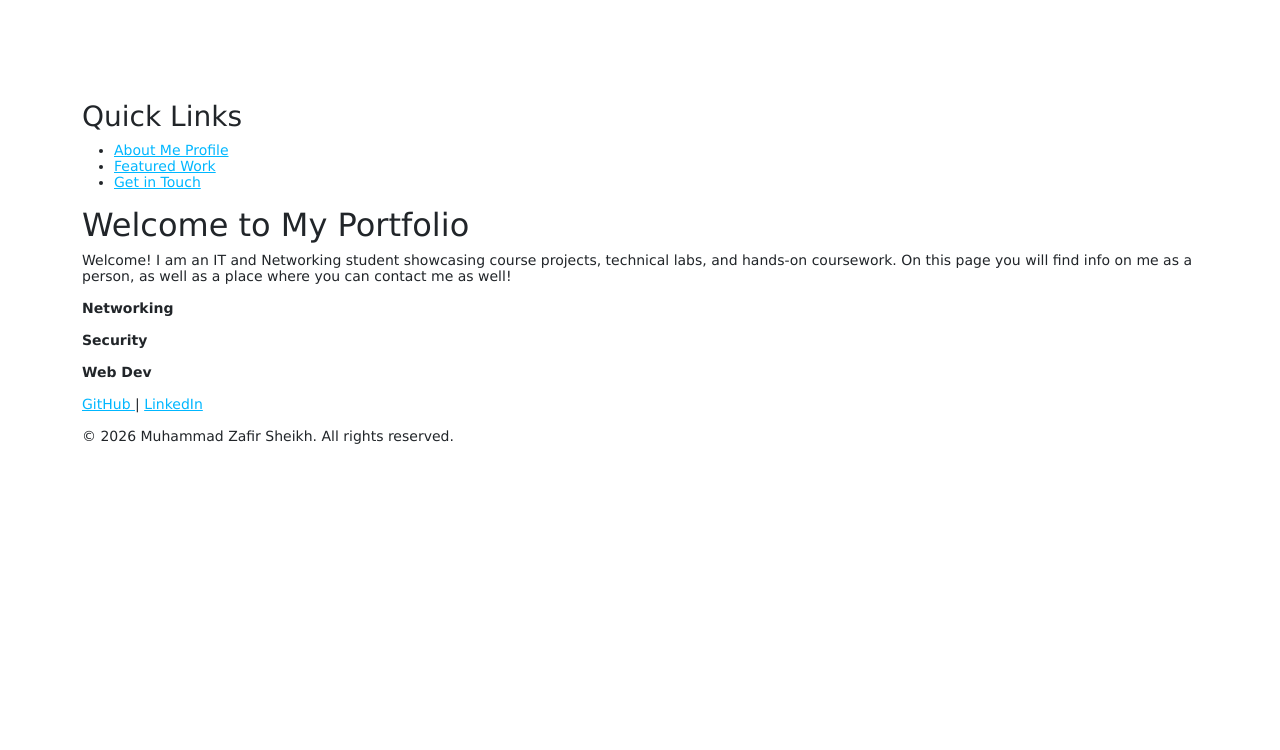
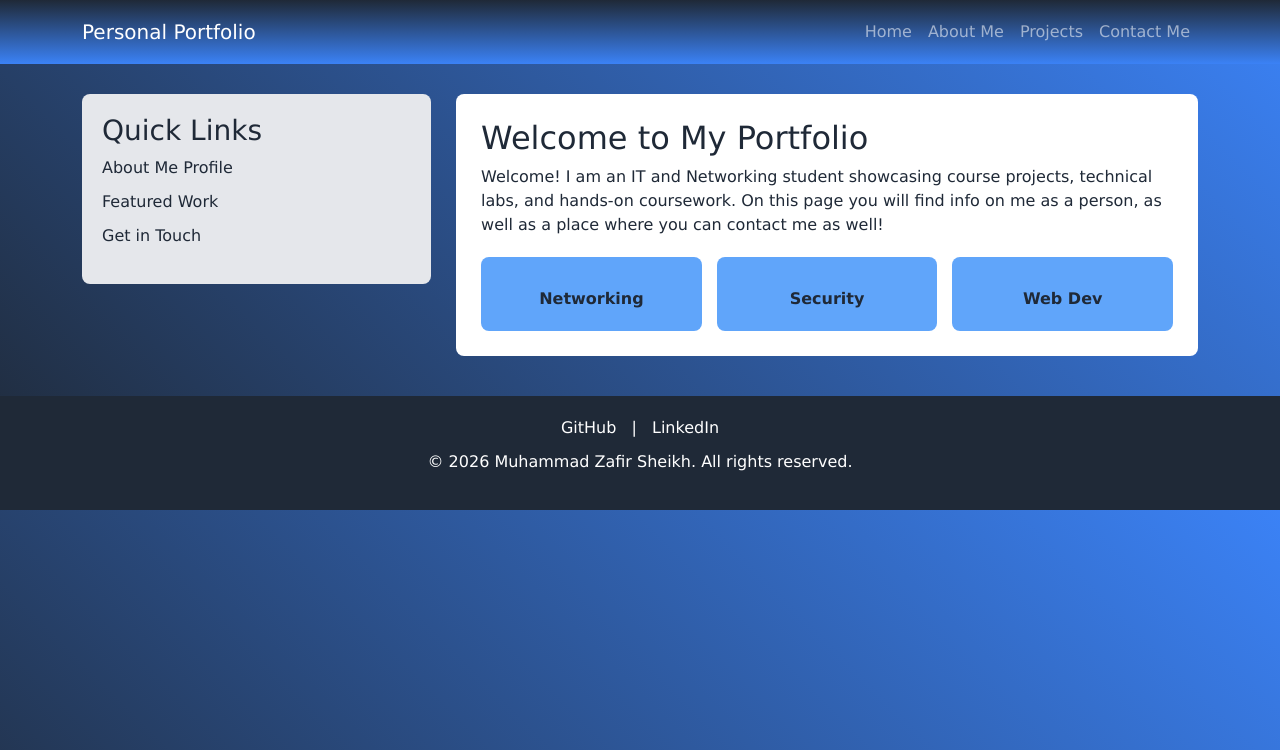
Before and after one commit to Zafir-SM/Assignment2, a Node server app: page / in a window 1280 px wide. Shown: the top 750 px of the page. Run offline with Node 20, Linux system fonts and the light colour scheme; some libraries are stand-ins or nearby versions.

Commit message:
Addded Stylesheet to work properly + ReadMe (MAKE SURE TO CHANGE THE RENDER LINK!!!)

```diff
--- a/public/stylesheets/style.css
+++ b/public/stylesheets/style.css
@@ -1,8 +1,173 @@
+@charset "UTF-8";
+
 body {
-  padding: 50px;
-  font: 14px "Lucida Grande", Helvetica, Arial, sans-serif;
+  background: linear-gradient(45deg, #1F2937 0%, #3B82F6 100%);
+  font-family: Verdana, Geneva, Arial, sans-serif;
+  color: #1F2937;
+  margin: 0;
+  padding: 0;
 }
 
-a {
-  color: #00B7FF;
+.custom-banner {
+  background: linear-gradient(to bottom, #1F2937 0%, #3B82F6 100%);
+  padding: 12px 0;
 }
+
+.custom-nav-links {
+  display: flex;
+  flex-direction: row;
+  gap: 20px;
+  margin-left: auto;
+}
+
+.page-content {
+  margin-top: 30px;
+  margin-bottom: 30px;
+}
+
+.page-layout {
+  display: flex;
+  gap: 25px;
+  align-items: flex-start;
+}
+
+.left-column {
+  width: 32%;
+}
+
+.right-column {
+  width: 68%;
+}
+
+.sidebar-card {
+  background-color: #E5E7EB;
+  padding: 20px;
+  border-radius: 8px;
+}
+
+.sidebar-card ul {
+  list-style-type: none;
+  padding-left: 0;
+}
+
+.sidebar-card li {
+  margin-bottom: 10px;
+}
+
+.sidebar-card a {
+  text-decoration: none;
+  color: #1F2937;
+}
+
+.sidebar-card a:hover {
+  color: #2563EB;
+}
+
+.main-card {
+  background-color: #FFFFFF;
+  padding: 25px;
+  border-radius: 8px;
+}
+
+.focus-grid {
+  display: flex;
+  gap: 15px;
+  margin-top: 20px;
+}
+
+.focus-box {
+  flex: 1;
+  background-color: #60A5FA;
+  color: #1F2937;
+  padding: 20px;
+  border-radius: 8px;
+  text-align: center;
+  transition: background-color 0.5s, color 0.5s, transform 0.3s;
+}
+
+.focus-box:hover {
+  background-color: #F97316;
+  color: #FFFFFF;
+  transform: scale(1.05);
+}
+
+.focus-icon {
+  font-size: 28px;
+}
+
+.focus-box p {
+  margin-top: 10px;
+  margin-bottom: 0;
+}
+
+.profile-figure {
+  background-color: #FFFFFF;
+  padding: 10px;
+  border: 1px solid #1F2937;
+  text-align: center;
+}
+
+.profile-figure figcaption {
+  background-color: #1F2937;
+  color: #FFFFFF;
+  padding: 5px;
+  margin-top: 5px;
+}
+
+.intro-video {
+  width: 100%;
+  border: 1px solid #1F2937;
+  border-radius: 6px;
+}
+
+.project-item {
+  border-bottom: 1px solid #D1D5DB;
+  padding-bottom: 15px;
+  margin-top: 15px;
+}
+
+.form-group {
+  margin-bottom: 15px;
+}
+
+.custom-footer {
+  background-color: #1F2937;
+  color: #FFFFFF;
+  text-align: center;
+  padding: 20px 0;
+  margin-top: 40px;
+}
+
+.footer-links {
+  margin-bottom: 10px;
+}
+
+.custom-footer a {
+  color: #FFFFFF;
+  text-decoration: none;
+  margin: 0 10px;
+}
+
+.custom-footer a:hover {
+  color: #60A5FA;
+}
+
+/* Stack columns cleanly on smaller screens */
+@media (max-width: 768px) {
+  .custom-nav-links {
+    flex-direction: column;
+    gap: 5px;
+    margin-left: 0;
+    margin-top: 10px;
+  }
+
+  .page-layout,
+  .focus-grid {
+    flex-direction: column;
+  }
+
+  .left-column,
+  .right-column {
+    width: 100%;
+  }
+}
```
